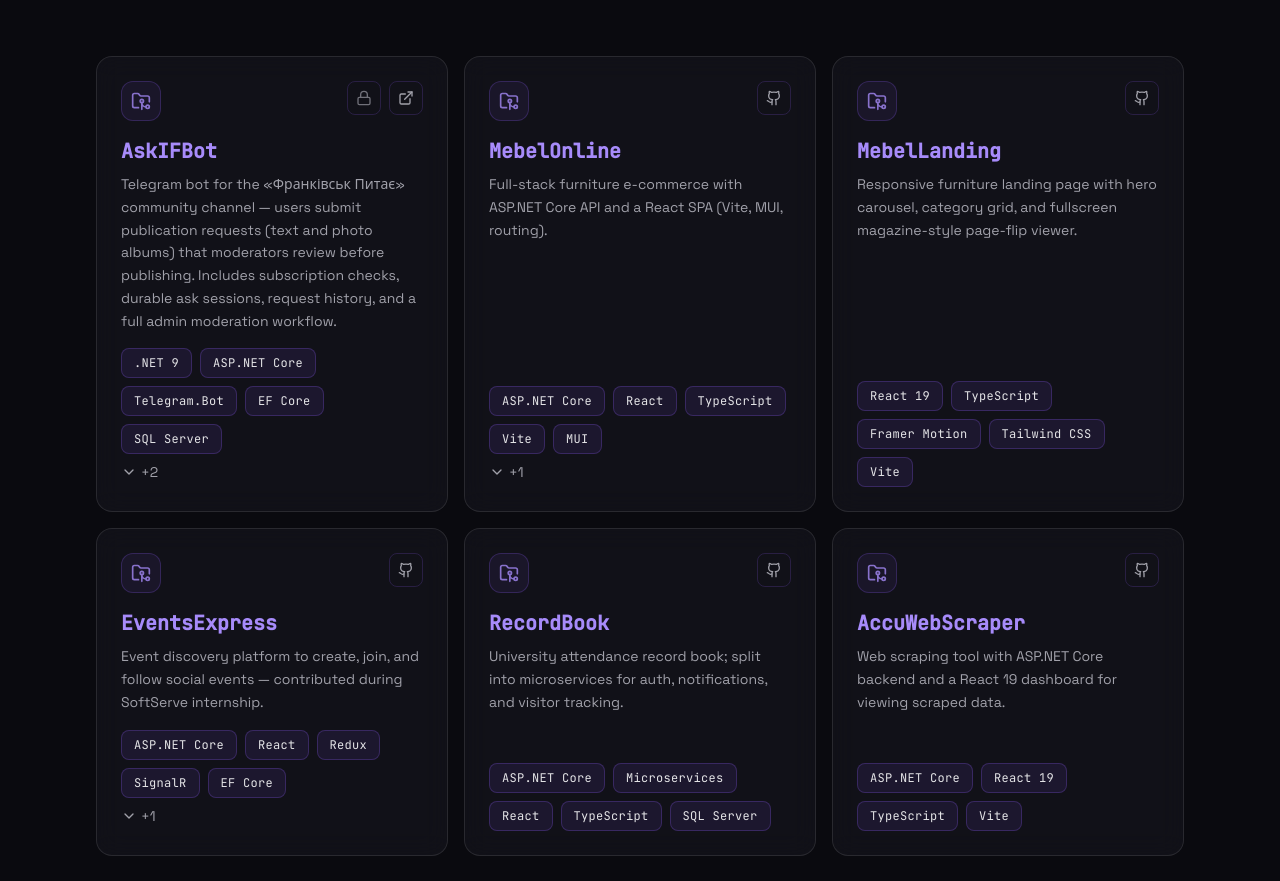
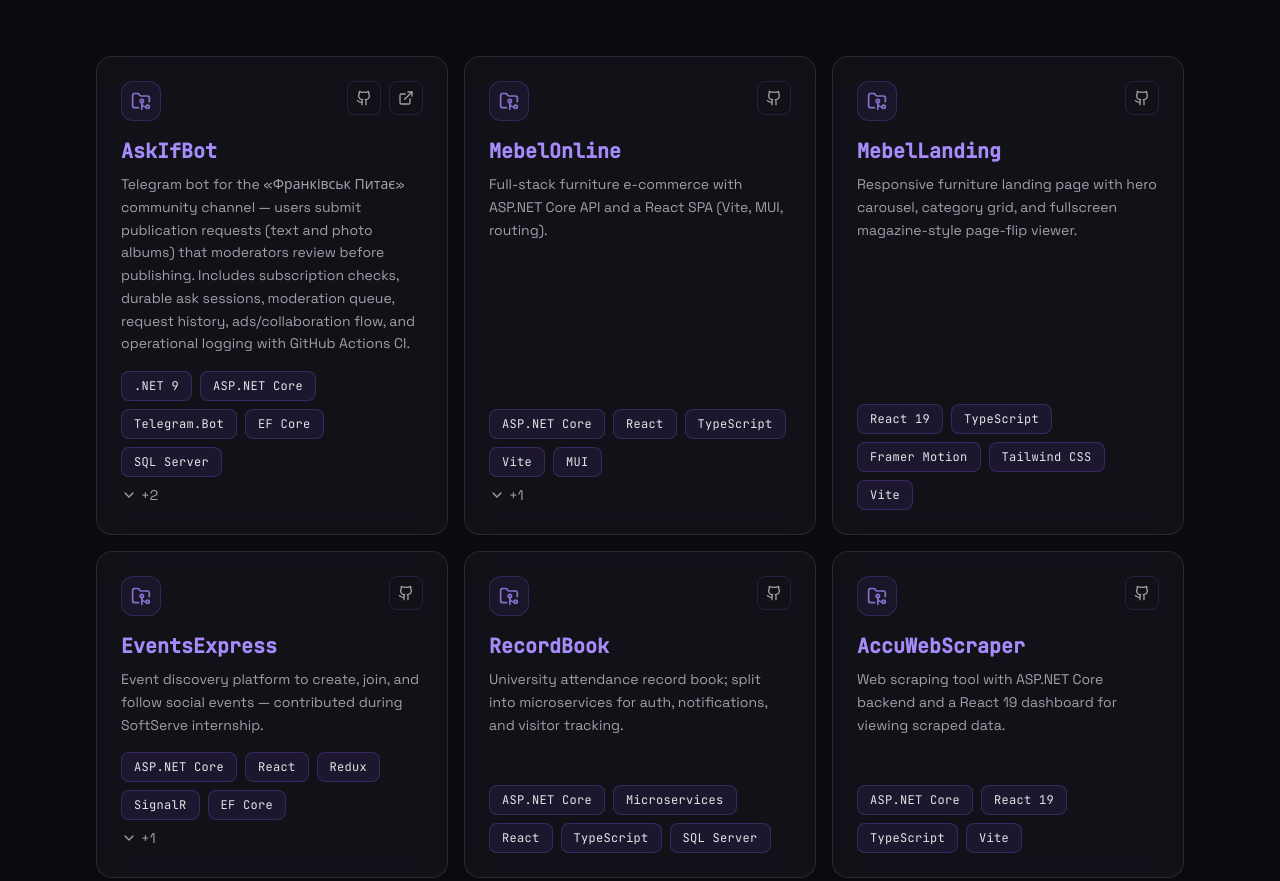
Before and after one commit to OleksandrShchur/portfolio, a React (Vite) app: page / in a window 1280 px wide. Shown: the part 6360-7241 px from the top of the page. Built offline with nearby package versions, Linux system fonts and the light colour scheme.

Commit message:
update find if bot project info

```diff
--- a/src/data/projects.ts
+++ b/src/data/projects.ts
@@ -12,12 +12,12 @@ export interface Project {
 export const projects: Project[] = [
   {
     id: 'findif-bot',
-    title: 'AskIFBot',
+    title: 'AskIfBot',
     description:
-      'Telegram bot for the «Франківськ Питає» community channel — users submit publication requests (text and photo albums) that moderators review before publishing. Includes subscription checks, durable ask sessions, request history, and a full admin moderation workflow.',
+      'Telegram bot for the «Франківськ Питає» community channel — users submit publication requests (text and photo albums) that moderators review before publishing. Includes subscription checks, durable ask sessions, moderation queue, request history, ads/collaboration flow, and operational logging with GitHub Actions CI.',
     techStack: ['.NET 9', 'ASP.NET Core', 'Telegram.Bot', 'EF Core', 'SQL Server', 'Serilog', 'xUnit'],
+    githubUrl: 'https://github.com/OleksandrShchur/FindIFBot',
     liveUrl: 'https://t.me/ask_frankivsk',
-    isPrivate: true,
   },
   {
     id: 'mebel-online',
```
